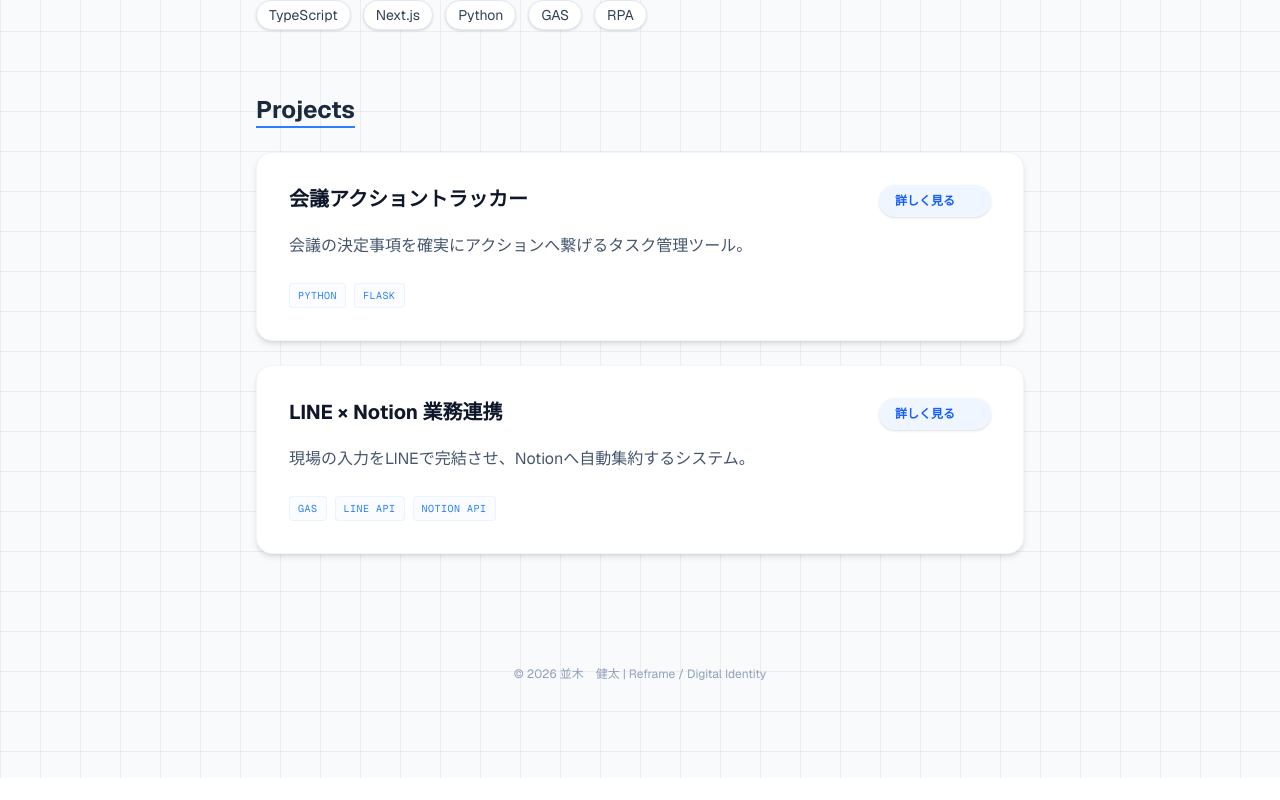
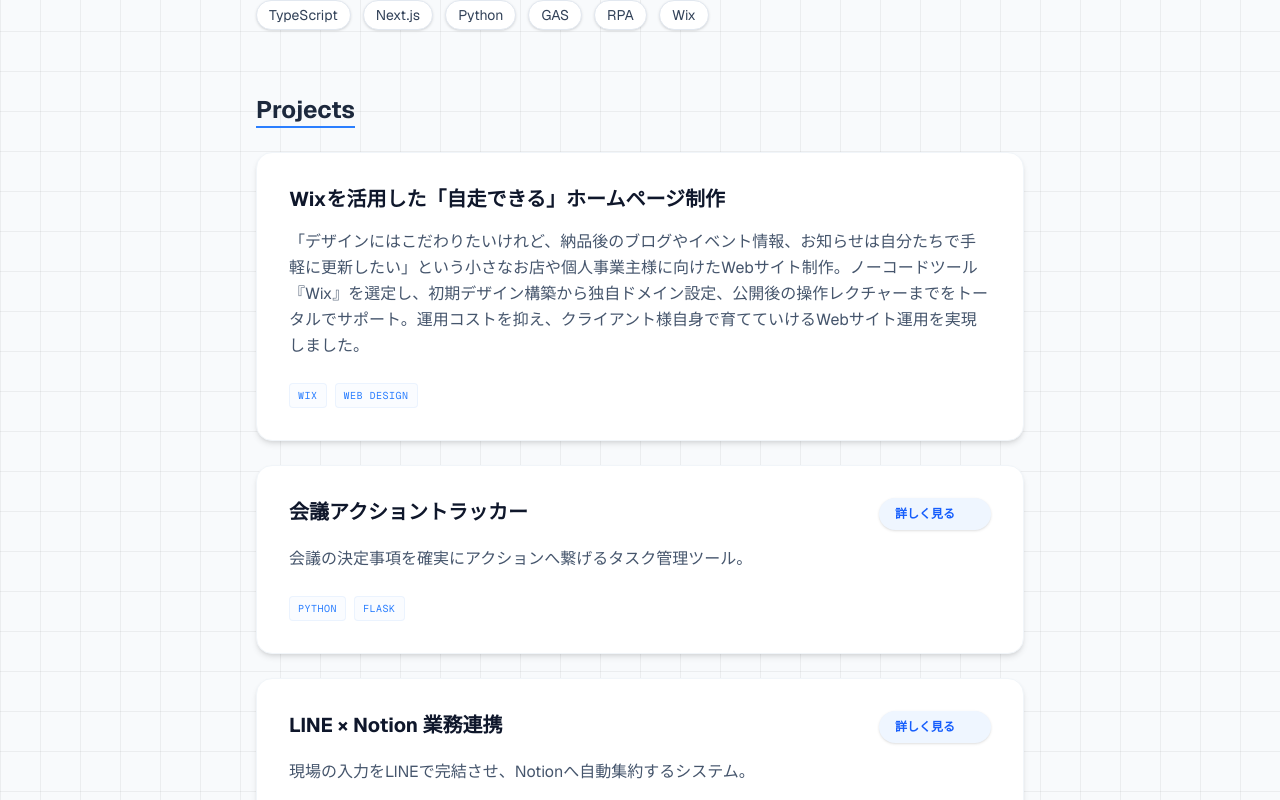
Before and after one commit to kn222-lab/my-digital-card, a Next.js app: page / in a window 1280 px wide. Shown: the part 993-1793 px from the top of the page. Before the commit the page ends 1771 px from the top, so only its background shows below. Built offline with nearby package versions, Linux system fonts and the light colour scheme.

Commit message:
feat: Wixの実績とスキルを追加

```diff
--- a/src/constants/profile.ts
+++ b/src/constants/profile.ts
@@ -2,12 +2,21 @@
 import { Profile, WorkStatus } from "../types";
 
 export const MY_PROFILE: Profile = {
-  name: "並木　健太", // ここを書き換えてください
+  name: "並木 健太",
   brandName: "Reframe /",
   title: "Webエンジニア / 業務効率化",
   message: "あなたの『やりたい』を、設計から公開まで一気通貫で形にします。",
-  skills: ["TypeScript", "Next.js", "Python", "GAS", "RPA"],
+  // Wix をスキルの末尾に追加しました
+  skills: ["TypeScript", "Next.js", "Python", "GAS", "RPA", "Wix"],
   projects: [
+    // 【新着】Wixの制作実績を先頭に追加しました
+    {
+      id: "wix-web-production",
+      title: "Wixを活用した「自走できる」ホームページ制作",
+      description: "「デザインにはこだわりたいけれど、納品後のブログやイベント情報、お知らせは自分たちで手軽に更新したい」という小さなお店や個人事業主様に向けたWebサイト制作。ノーコードツール『Wix』を選定し、初期デザイン構築から独自ドメイン設定、公開後の操作レクチャーまでをトータルでサポート。運用コストを抑え、クライアント様自身で育てていけるWebサイト運用を実現しました。",
+      technology: ["Wix", "Web Design"],
+      // link: "https://example.com", // 今後公開できる実際のURLがあればコメントアウトを外して設定してください
+    },
     {
       id: "action-tracker",
       title: "会議アクショントラッカー",
@@ -22,7 +31,6 @@
       technology: ["GAS", "LINE API", "Notion API"],
       link: "https://script.google.com/macros/s/AKfycbzItXiqH4MY9CPmEbF1tTOD_zOPLKFoWB5EKtU0PMHL62tQJGN0a74CFBNUGDI5rD9V/exec",
     },
-    // 事例3も同様に追加...
   ],
   concept: [
     "エンジニアとして働いたあと、一度その道を離れ、リラクゼーション・整体の世界に身を置きました。",
```
